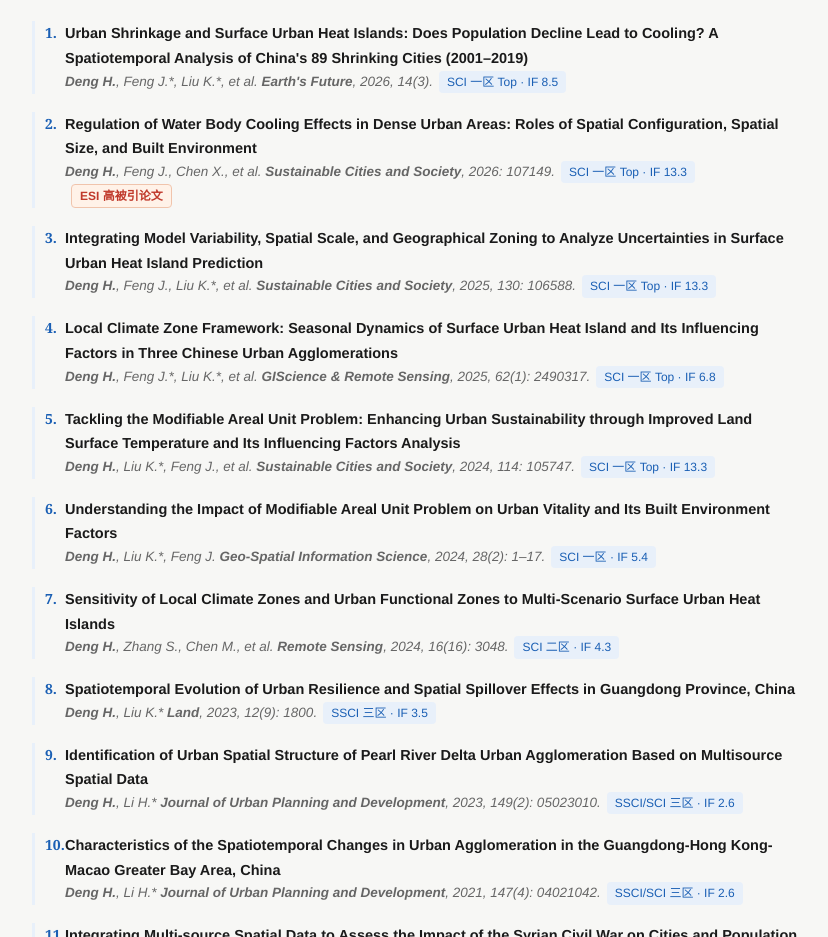
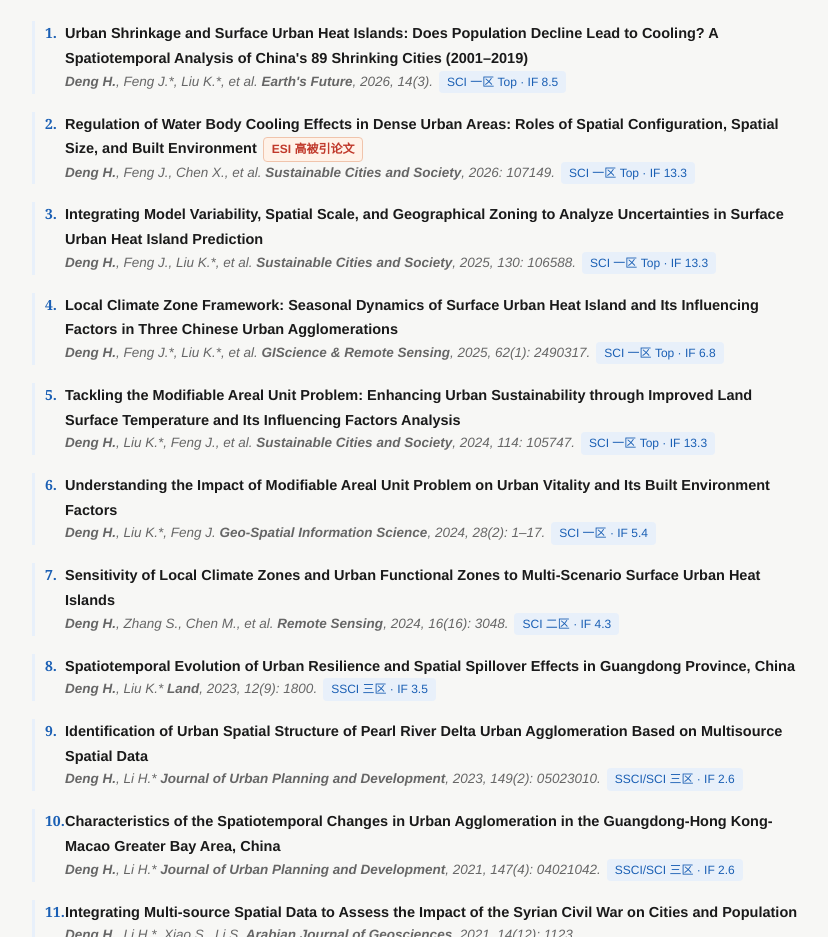
Before and after one commit to denghaojian/denghaojian.github.io, a plain HTML site: page index.html in a window 1280 px wide. Shown: the part 1110-2047 px from the top of the page, without its empty margins (398-1226 px from the left). Drawn offline with Linux system fonts and the light colour scheme.

Commit message:
Move ESI badge to title line

```diff
--- a/index.html
+++ b/index.html
@@ -158,8 +158,8 @@ footer{padding:26px 0 10px;font-size:13px;color:var(--muted);text-align:center}
         <div class="j"><b>Deng H.</b>, Feng J.*, Liu K.*, et al. <b>Earth's Future</b>, 2026, 14(3).<span class="badge">SCI 一区 Top · IF 8.5</span></div>
       </div>
       <div class="pub">
-        <div class="t">Regulation of Water Body Cooling Effects in Dense Urban Areas: Roles of Spatial Configuration, Spatial Size, and Built Environment</div>
-        <div class="j"><b>Deng H.</b>, Feng J., Chen X., et al. <b>Sustainable Cities and Society</b>, 2026: 107149.<span class="badge">SCI 一区 Top · IF 13.3</span><span class="badge badge-esi">ESI 高被引论文</span></div>
+        <div class="t">Regulation of Water Body Cooling Effects in Dense Urban Areas: Roles of Spatial Configuration, Spatial Size, and Built Environment<span class="badge badge-esi">ESI 高被引论文</span></div>
+        <div class="j"><b>Deng H.</b>, Feng J., Chen X., et al. <b>Sustainable Cities and Society</b>, 2026: 107149.<span class="badge">SCI 一区 Top · IF 13.3</span></div>
       </div>
       <div class="pub">
         <div class="t">Integrating Model Variability, Spatial Scale, and Geographical Zoning to Analyze Uncertainties in Surface Urban Heat Island Prediction</div>
```
